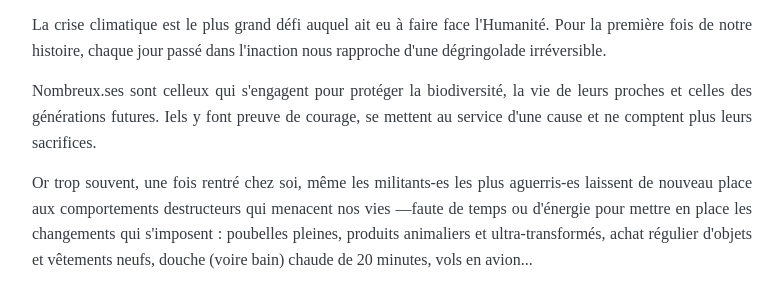
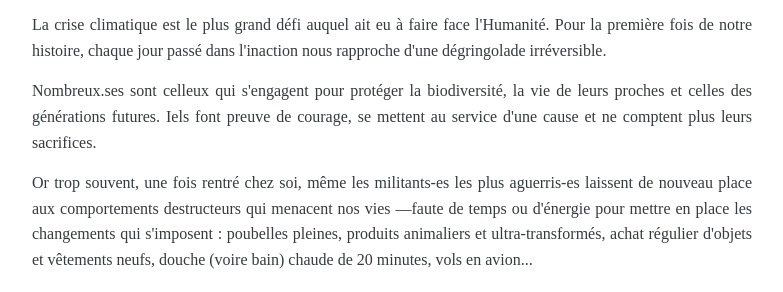
Before and after one commit to loicguichaoua/loicguichaoua.github.io, a Jekyll site: the page built from about.md, in a window 1280 px wide. Shown: the part 301-593 px from the top of the page, without its empty margins (248-1031 px from the left). Built offline with Jekyll 4.4.1, drawn with Linux system fonts in a browser that asks for light colours; nearby versions of some CDN libraries; some web fonts are replaced; library files that are not in the unit come from our copies.

Commit message:
update about

```diff
--- a/about.md
+++ b/about.md
@@ -9,7 +9,7 @@ layout: default
 > L'avantage quand on est 8 milliards, c'est que la plus petite chose que l'on fait aura de l'importance.
 
 <p style="text-align: justify">La crise climatique est le plus grand défi auquel ait eu à faire face l'Humanité. Pour la première fois de notre histoire, chaque jour passé dans l'inaction nous rapproche d'une dégringolade irréversible.</p>
-<p style="text-align: justify">Nombreux.ses sont celleux qui s'engagent pour protéger la biodiversité, la vie de leurs proches et celles des générations futures. Iels y font preuve de courage, se mettent au service d'une cause et ne comptent plus leurs sacrifices.</p>
+<p style="text-align: justify">Nombreux.ses sont celleux qui s'engagent pour protéger la biodiversité, la vie de leurs proches et celles des générations futures. Iels font preuve de courage, se mettent au service d'une cause et ne comptent plus leurs sacrifices.</p>
 <p style="text-align: justify">Or trop souvent, une fois rentré chez soi, même les militants-es les plus aguerris-es laissent de nouveau place aux comportements destructeurs qui menacent nos vies —faute de temps ou d'énergie pour mettre en place les changements qui s'imposent : poubelles pleines, produits animaliers et ultra-transformés, achat régulier d'objets et vêtements neufs, douche (voire bain) chaude de 20 minutes, vols en avion...</p>
 <p style="text-align: justify">Vous trouverez ici des conseils concis et pragmatiques pour devenir végane, zéro-déchet, économe en eau, atterriste, ne plus jurer que par la seconde main, entretenir soi-même son matériel informatique et se mettre au service du bien commun et de la justice sociale.</p>
 <p style="text-align: justify">Ce site est une main tendue vous invitant à entrer en cohérence citoyenne.</p>
```
